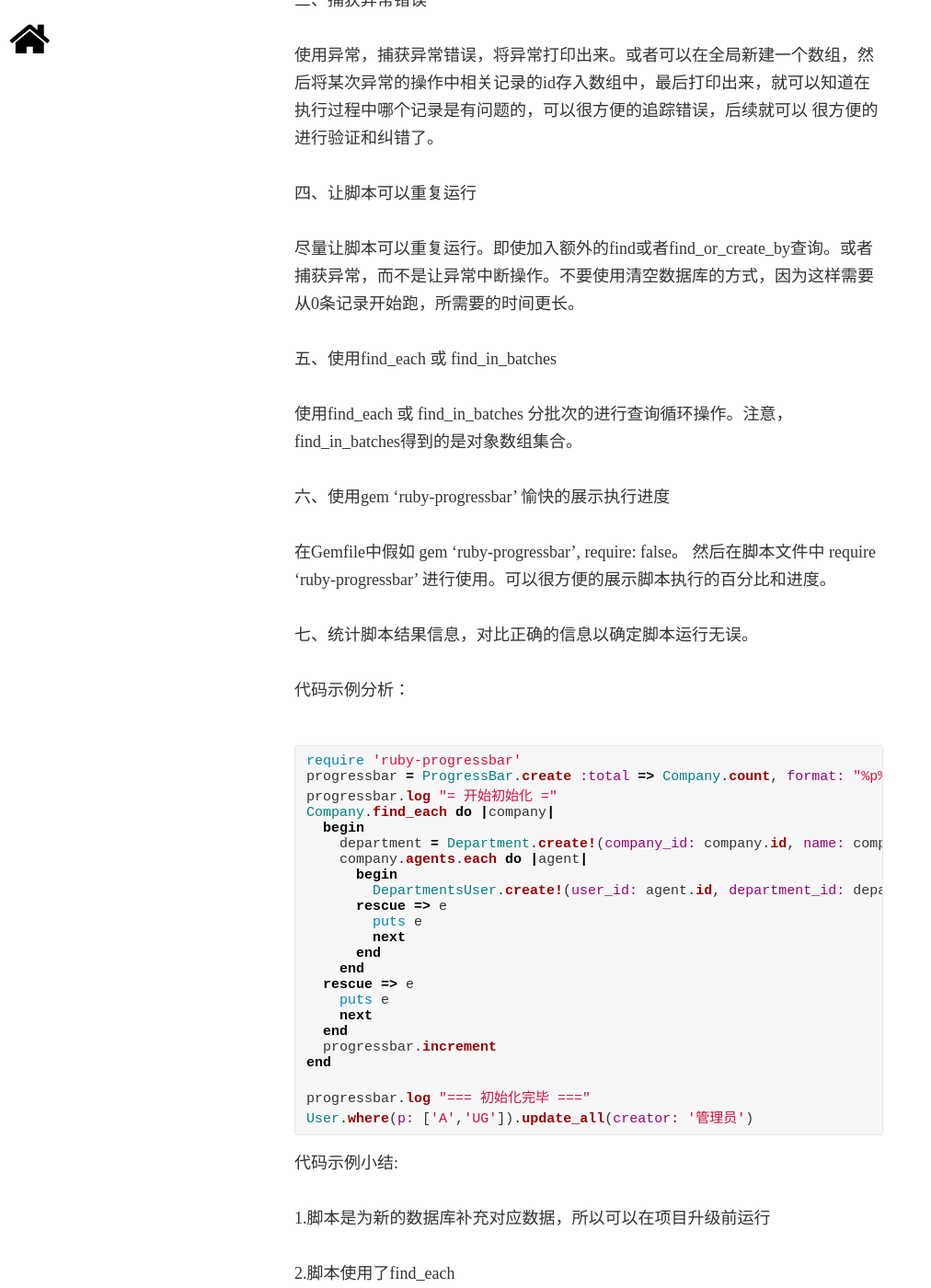
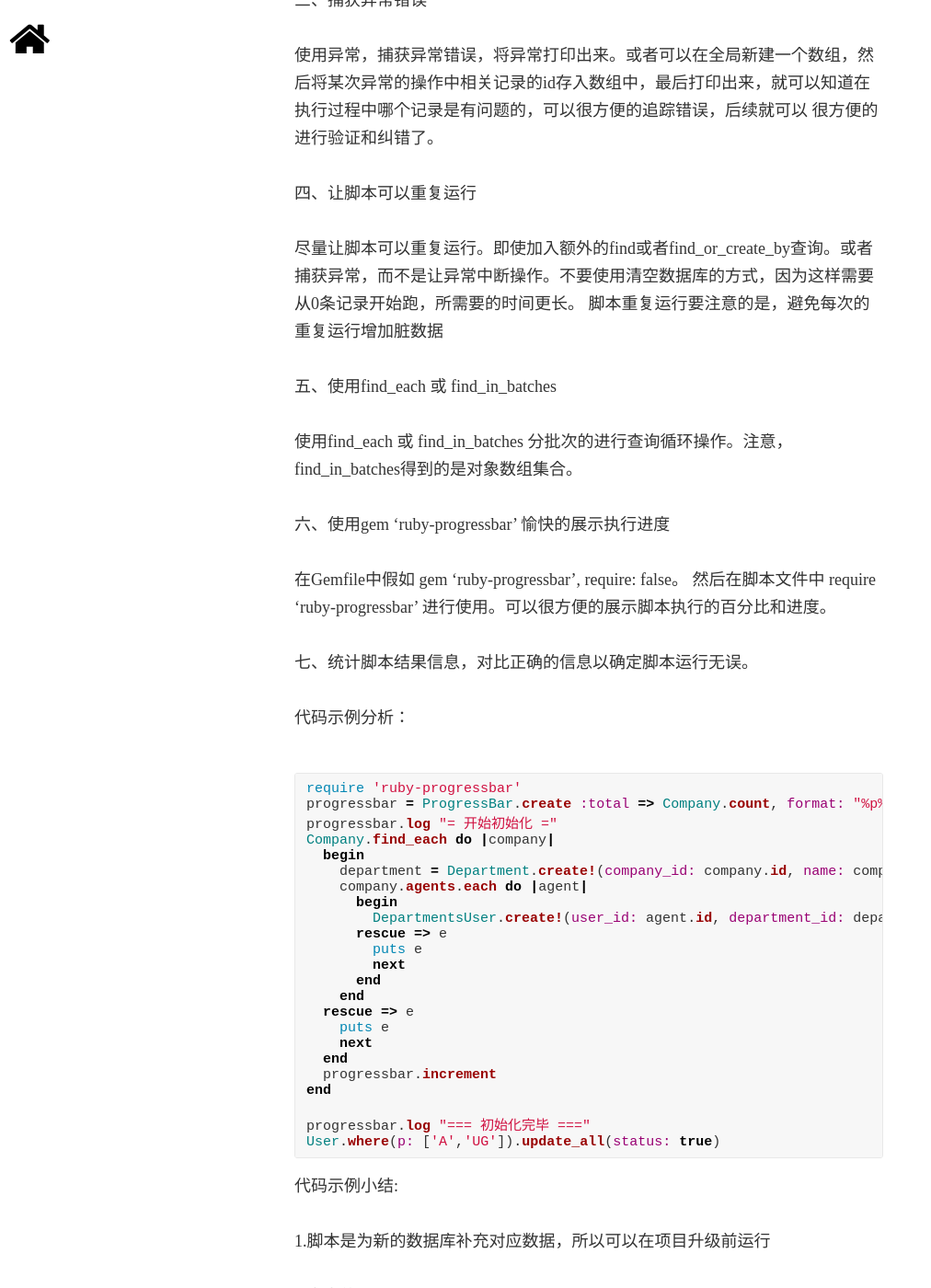
Before and after one commit to pathbox/pathbox.github.io, a Jekyll site: the page built from _posts/2016-11-07-how-to-ruby-script-to-edit-databases.md, in a window 1280 px wide and 1400 px high, scrolled down 1705 px. Shown: the whole window at 92% size, without its empty margins (0-1012 px from the left). Built offline with Jekyll 4.4.1, drawn with Linux system fonts in a browser that asks for light colours; nearby versions of some CDN libraries; some web fonts are replaced; comment, search, counter and statistics services are not loaded; some of the changed text lies outside the part shown.

Commit message:
增加内容

````diff
--- a/_posts/2016-11-07-how-to-ruby-script-to-edit-databases.md
+++ b/_posts/2016-11-07-how-to-ruby-script-to-edit-databases.md
@@ -31,6 +31,7 @@ image: /assets/images/post.jpg
 四、让脚本可以重复运行
 
   尽量让脚本可以重复运行。即使加入额外的find或者find_or_create_by查询。或者捕获异常，而不是让异常中断操作。不要使用清空数据库的方式，因为这样需要从0条记录开始跑，所需要的时间更长。
+  脚本重复运行要注意的是，避免每次的重复运行增加脏数据
 
 五、使用find_each 或 find_in_batches
 
@@ -67,7 +68,7 @@ Company.find_each do |company|
 end
 
 progressbar.log "=== 初始化完毕 ==="
-User.where(p: ['A','UG']).update_all(creator: '管理员')
+User.where(p: ['A','UG']).update_all(status: true)
 ```
 
 代码示例小结:
@@ -123,7 +124,7 @@ end
 
 User.where(p: ['A','UG']).find_each do |user|
   begin
-    user.update!(creator: '管理员')
+    user.update!(status: true)
   rescue => e
     puts e
     update_user_error << user.id
````
Also changed, not shown: other parts of _posts/2016-11-07-how-to-ruby-script-to-edit-databases.md (+1 -1 lines).
